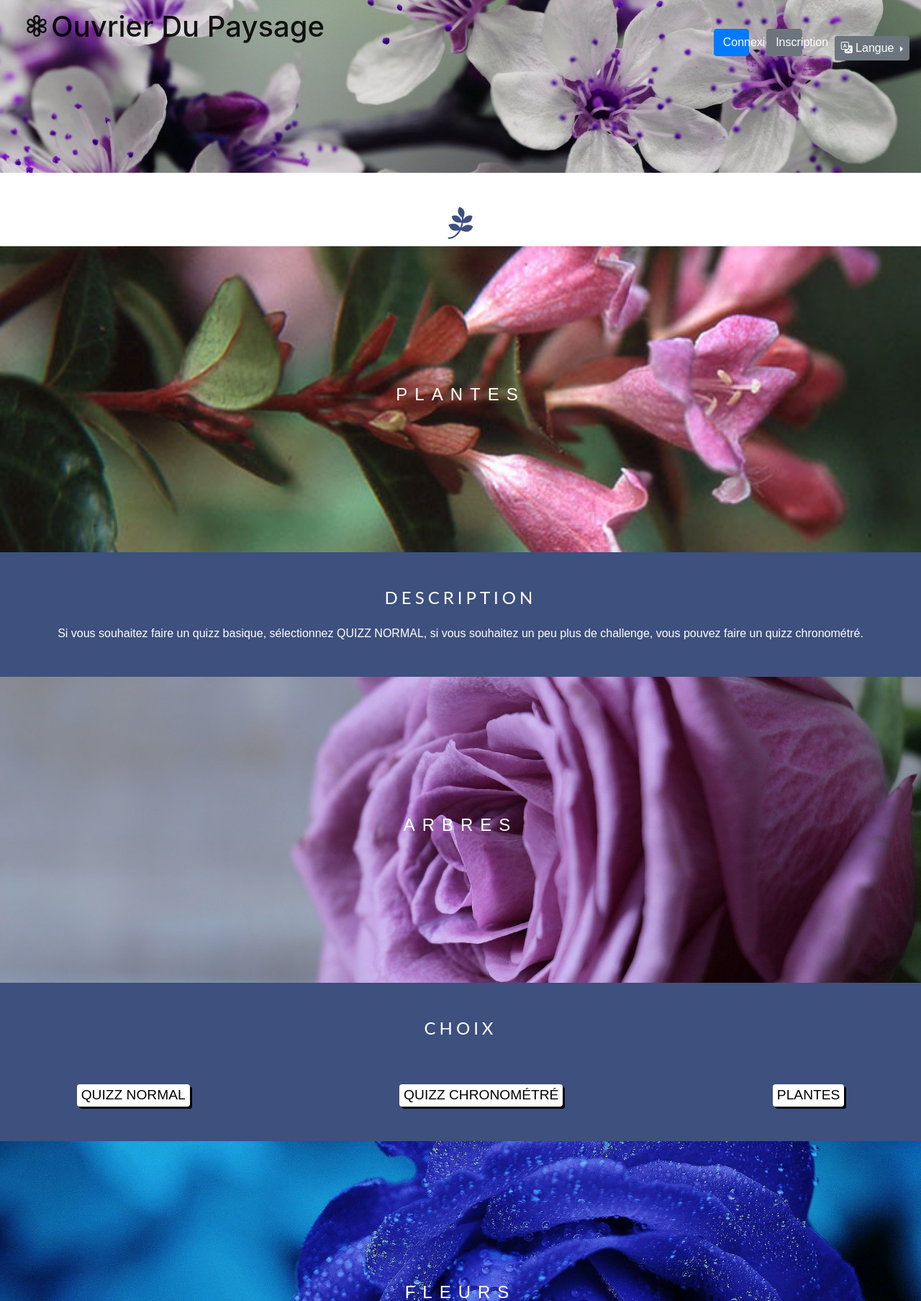
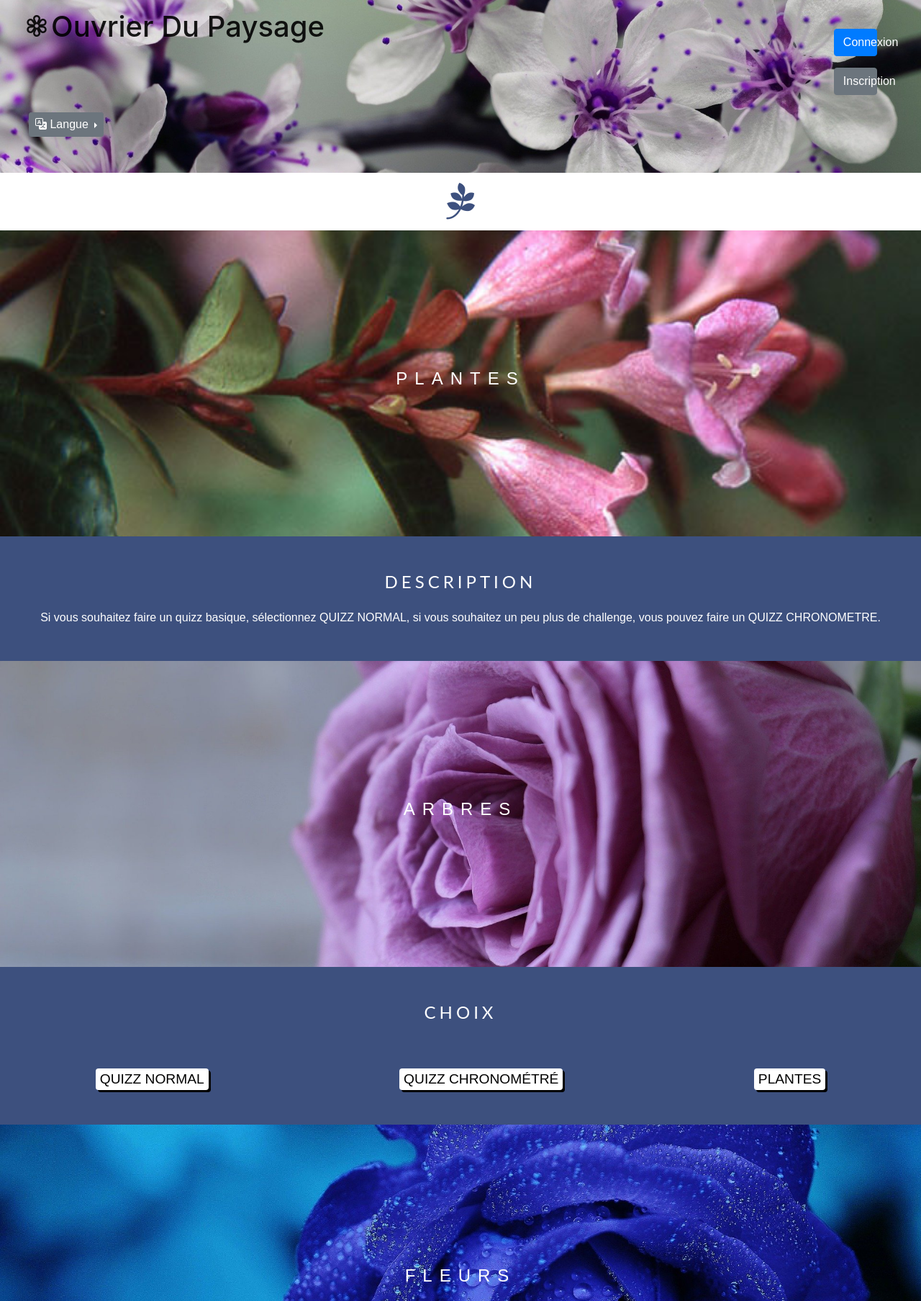
Before and after one commit to QMartineau/NewProjetPlantes, a Symfony app: template templates/home/index.html.twig in a window 1280 px wide. Shown: the top 1807 px of the page at 72% size. Run offline with Twig, Linux system fonts and the light colour scheme; the template is opened without the code that fills it, so the values that code supplies are empty; some libraries are stand-ins or nearby versions.

Commit message:
full css / js done

```diff
--- a/public/script/index.js
+++ b/public/script/index.js
@@ -9,7 +9,7 @@
 window.onscroll = function () { displayNone() };
 
 function displayNone() {
-
+    if (window.matchMedia("(max-width: 767px)").matches) {
         if (document.body.scrollTop > 550 || document.documentElement.scrollTop > 550) {
 
             document.getElementById("gotobot").className = "displaynone";
@@ -20,7 +20,32 @@ function displayNone() {
 
             document.getElementById("gotobot").className = "";
             document.getElementById("gototop").className = "displaynone";
-        document.getElementById("navbar").className = "navbar navbar-expand-lg navbar-light position-fixed w-100";
+            document.getElementById("navbar").className = "navbar navbar-expand-lg navbar-light fixed-top w-100";
+        }
+    } else if (window.matchMedia("(min-width: 767px)").matches && window.matchMedia("(max-width: 1023px)").matches) {
+
+        if (document.body.scrollTop > 525 || document.documentElement.scrollTop > 525) {
+
+            document.getElementById("gotobot").className = "displaynone";
+            document.getElementById("gototop").className = "";
+            document.getElementById("navbar").className = "displaynone";
+
+        } else {
+
+            document.getElementById("gotobot").className = "";
+            document.getElementById("gototop").className = "displaynone";
+            document.getElementById("navbar").className = "navbar navbar-expand-lg navbar-light sticky-top w-100";
+        }
+    } else if (window.matchMedia("(min-width: 1024px)").matches) {
+
+        if (document.body.scrollTop > 500 || document.documentElement.scrollTop > 500) {
+
+            document.getElementById("gototop").className = "";
+
+        } else {
+
+            document.getElementById("gototop").className = "displaynone";
+        }
     }
 }
 
--- a/public/styles/accueil.css
+++ b/public/styles/accueil.css
@@ -18,10 +18,11 @@
     justify-content: center;
     align-items: center;
     color: white;
+    cursor: pointer;
 }
 
 .arrow {
-    font-size: 3rem;
+    font-size: 3.5rem;
     color: white !important;
     height: 80px;
     width: 80px;
@@ -309,15 +310,7 @@ body>div.col-8.mx-auto.d-flex.flex-column.align-items-center>form>div:nth-child(
     }
 
     .btq {
-        background-color: white;
-        border: none;
-        border-radius: 4px;
-        box-shadow: 3px 3px;
-        outline: none;
-        cursor: pointer;
-        text-transform: uppercase;
         font-size: 1.2rem;
-
     }
 }
 
@@ -326,14 +319,21 @@ body>div.col-8.mx-auto.d-flex.flex-column.align-items-center>form>div:nth-child(
 @media screen and (min-width: 1024px) {
     header {
         min-height: 30%;
-        margin-bottom: 3%;
     }
 
-    body>h1 {
-        margin-bottom: 3%;
+    #plant {
+        display: flex;
+        width: 100%;
+        justify-content: center;
+        align-items: center;
+        height: 10%;
     }
 
-    body>div.col-8.mx-auto.d-flex.flex-column.align-items-center>form>div.text-center {
-        margin-bottom: 10%;
+    #plant>i {
+        background-color: white;
+        color: rgba(40, 61, 112, 0.9);
+        padding: 2% 0 2% 0;
+        margin: 0;
+        font-size: 3.3rem;
     }
 }
--- a/public/styles/style.css
+++ b/public/styles/style.css
@@ -95,3 +95,9 @@ footer>ul>li:hover {
 		font-size: 2rem;
 	}
 }
+
+@media screen and (min-width: 1024px) {
+	#navbar{
+		max-height: 10%;
+	}
+}
--- a/templates/base.html.twig
+++ b/templates/base.html.twig
@@ -33,7 +33,7 @@
 	<body>
 		<header class="img">
 
-			<nav class="navbar navbar-expand-lg navbar-light position-fixed w-100" aria-label="Fifth navbar example" id="navbar">
+			<nav class="navbar navbar-expand-lg navbar-light w-100 flex-wrap sticky-sm-top" aria-label="Fifth navbar example" id="navbar">
 
 				<div class="container-fluid">
 					<a href="../home" class="navbar-brand d-flex align-self-start">
@@ -48,8 +48,8 @@
 					<div class="collapse navbar-collapse" id="navbarsExample05">
 						<div class="container col-12 justify-content-center">
 							<div class="row justify-content-end col-12">
-								<div class="col-sm-12 col-md-6 col-lg-3 col-xl-2 py-4 px-0">
-									<p class="connect d-flex justify-content-end justify-content-around">
+								<div class="col-sm-12 col-md-6 col-lg-8 col-xl-2 py-4 pb-lg-0 px-0">
+									<p class="connect d-flex flex-lg-column justify-content-end justify-content-around">
 										{% if app.user %}
 											<a href="logout" class="btn btn-primary my-2 p-1 col-4">Deconnexion</a>
 											{% if is_granted('ROLE_ADMIN') %}
@@ -58,8 +58,8 @@
 										{% else %}
 
 
-											<a href="/login" class="btn btn-primary my-2 me-4 col-6 align-self-md-end">Connexion</a>
-											<a href="register" class="btn btn-secondary my-2 col-6 align-self-md-end">Inscription</a>
+											<a href="/login" class="btn btn-primary my-2 me-4 me-lg-0 col-6 align-self-md-end">Connexion</a>
+											<a href="/register" class="btn btn-secondary my-2 col-6 align-self-md-end">Inscription</a>
 										{% endif %}
 									</p>
 								</div>
--- a/templates/home/index.html.twig
+++ b/templates/home/index.html.twig
@@ -6,18 +6,18 @@
 {% block body %}
 	<link rel="stylesheet" href="{{ asset('../styles/accueil.css')}}" >
 
-	<div id="gotobot">
-		<a class="arrow" href="#plant">
+	<div id="gotobot" class="d-lg-none">
+		<a class="arrow d-flex justify-content-center align-items-center" href="#plant">
 			<i class="bi bi-arrow-down"></i>
 		</a>
 	</div>
 
 	<div id="gototop" class="displaynone">
-		<a class="arrow" onclick="topFunction()">
+		<a class="arrow d-flex justify-content-center align-items-center" onclick="topFunction()">
 			<i class="bi bi-arrow-up"></i>
 		</a>
 	</div>
-	<div id="plant">
+	<div id="plant" data-spy-target="plant">
 		<i class="fab fa-pagelines fa-5x p-md-0" onclick="topFunction()"></i>
 	</div>
 	<div class="img" id="plante">
@@ -25,14 +25,14 @@
 	</div>
 	<section class="p-5">
 		<h2>Description</h2>
-		<p>Si vous souhaitez faire un quizz basique, sélectionnez QUIZZ NORMAL, si vous souhaitez un peu plus de challenge, vous pouvez faire un quizz chronométré.</p>
+		<p>Si vous souhaitez faire un quizz basique, sélectionnez QUIZZ NORMAL, si vous souhaitez un peu plus de challenge, vous pouvez faire un QUIZZ CHRONOMETRE.</p>
 	</section>
 	<div class="img" id="arbre">
 		<span>Arbres</span>
 	</div>
 	<section class="p-0 pt-5 pb-5">
 		<h2>Choix</h2>
-		<div id="quizz" class="col-12 col-md-10 p-0 justify-content-between mx-auto">
+		<div id="quizz" class="col-11 col-md-10 col-lg-12 p-0 justify-content-between justify-content-lg-around mx-auto">
 			{% if app.user %}
 				<a href="quizz" class="button button-sign-in popup-button" data-modal="popup">
 			{% else %}
--- a/templates/home/single.html.twig
+++ b/templates/home/single.html.twig
@@ -16,11 +16,6 @@
           <h3>{{Plante.description}}</h3>
         </div>
   </div>
-  {% for Image in Images %}
-  <div>
-    <img src="{{ asset('images/' ~ Image.image ) }}" alt="">
-  </div>
-  {% endfor %}
 </main>
 <div class="img" id="fin"></div>
 
```
Also changed, not shown: public/script/plantes.js (+32 -7 lines). Lines whose indentation alone changed are shown as unchanged.
